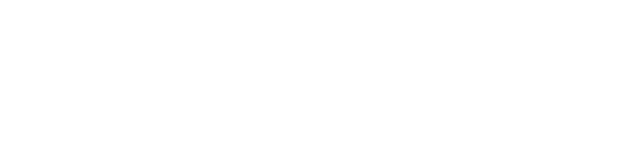
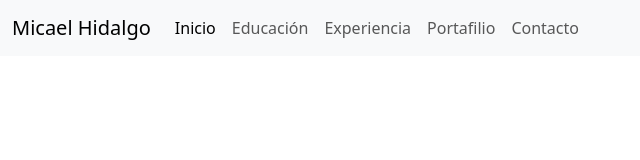
Before and after one commit to micaelhg/micaelhg.github.io, a plain HTML site: page index.html in a window 1280 px wide. Shown: the whole page, without its empty margins (0-640 px from the left). Drawn offline with nearby package versions, Linux system fonts and the light colour scheme.

Commit message:
Invoca recursos externos y agrega barra de navegación

```diff
--- a/assets/styles/styles.css
+++ b/assets/styles/styles.css
@@ -0,0 +1,4 @@
+*{
+    padding: 0;
+    margin: 0;
+}
--- a/index.html
+++ b/index.html
@@ -6,10 +6,46 @@
     <title>CV Micael Hidalgo</title>
     <!--Invoca Bootstrap-->
     <link href="https://cdn.jsdelivr.net/npm/bootstrap@5.3.7/dist/css/bootstrap.min.css" rel="stylesheet" integrity="sha384-LN+7fdVzj6u52u30Kp6M/trliBMCMKTyK833zpbD+pXdCLuTusPj697FH4R/5mcr" crossorigin="anonymous">
+    <!--Invoca tipografia google font-->
+    <link rel="preconnect" href="https://fonts.googleapis.com">
+    <link rel="preconnect" href="https://fonts.gstatic.com" crossorigin>
+    <link href="https://fonts.googleapis.com/css2?family=Anton&family=Raleway:ital,wght@0,300;1,300&family=Roboto:ital,wght@0,100..900;1,100..900&display=swap" rel="stylesheet">
+    <!--Invoca FontAwesome (iconos)-->
+    <script src="https://kit.fontawesome.com/ea563fa0e8.js" crossorigin="anonymous"></script>
+
 </head>
 <body>
     <header>
-    <!--Barra de navegación-->
+        <!--Barra de navegación-->
+        <nav class="navbar navbar-expand-lg bg-body-tertiary">
+            <div class="container-fluid">
+                <a class="navbar-brand" href="#">Micael Hidalgo</a>
+                <button class="navbar-toggler" type="button" data-bs-toggle="collapse" data-bs-target="#navbarNavDropdown"
+                    aria-controls="navbarNavDropdown" aria-expanded="false" aria-label="Toggle navigation">
+                    <span class="navbar-toggler-icon"></span>
+                </button>
+                <div class="collapse navbar-collapse" id="navbarNavDropdown">
+                    <ul class="navbar-nav">
+                        <li class="nav-item">
+                            <a class="nav-link active" aria-current="page" href="#">Inicio</a>
+                        </li>
+                        <li class="nav-item">
+                            <a class="nav-link" href="#">Educación</a>
+                        </li>
+                        <li class="nav-item">
+                            <a class="nav-link" href="#">Experiencia</a>
+                        </li>
+                        <li class="nav-item">
+                            <a class="nav-link" href="#">Portafilio</a>
+                        </li>
+                        <li class="nav-item">
+                            <a class="nav-link" href="#">Contacto</a>
+                        </li>
+                    </ul>
+                </div>
+            </div>
+        </nav>
+
     <!--Sección Super Hero-->
 
     </header>
```
